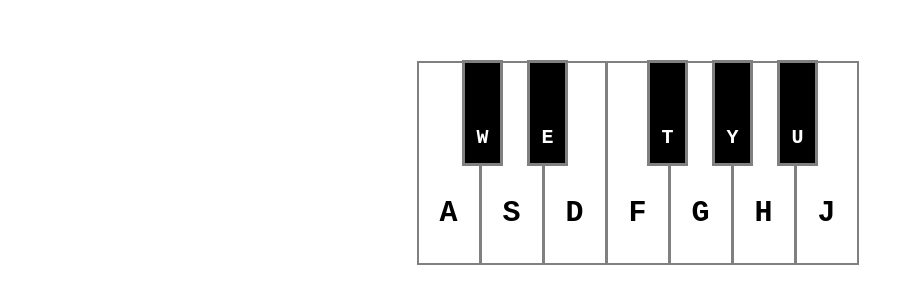
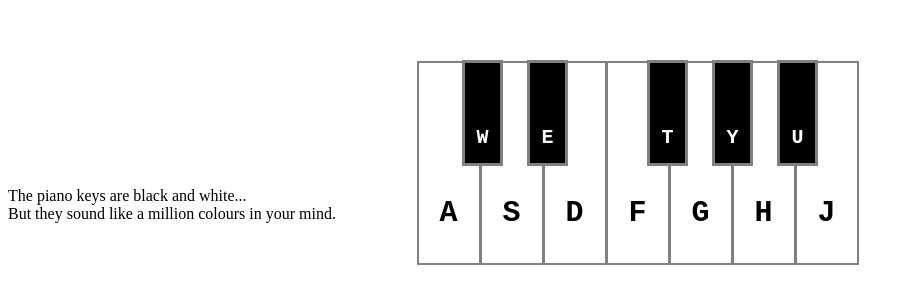
Before and after one commit to mivudev/Virtual-Piano, a plain HTML site: page index.html in a window 1280 px wide. Shown: the part 147-450 px from the top of the page, without its empty margins (0-914 px from the left). Drawn offline with Linux system fonts and the light colour scheme.

Commit message:
Update index.html

```diff
--- a/index.html
+++ b/index.html
@@ -26,5 +26,8 @@
             <kbd>U</kbd>
         </div>
     </div>
+        <div id="blackarea">
+            <p id="sentence">The piano keys are black and white...<br> But they sound like a million colours in your mind.</p>
+        </div>
 </body>
 </html>
```
